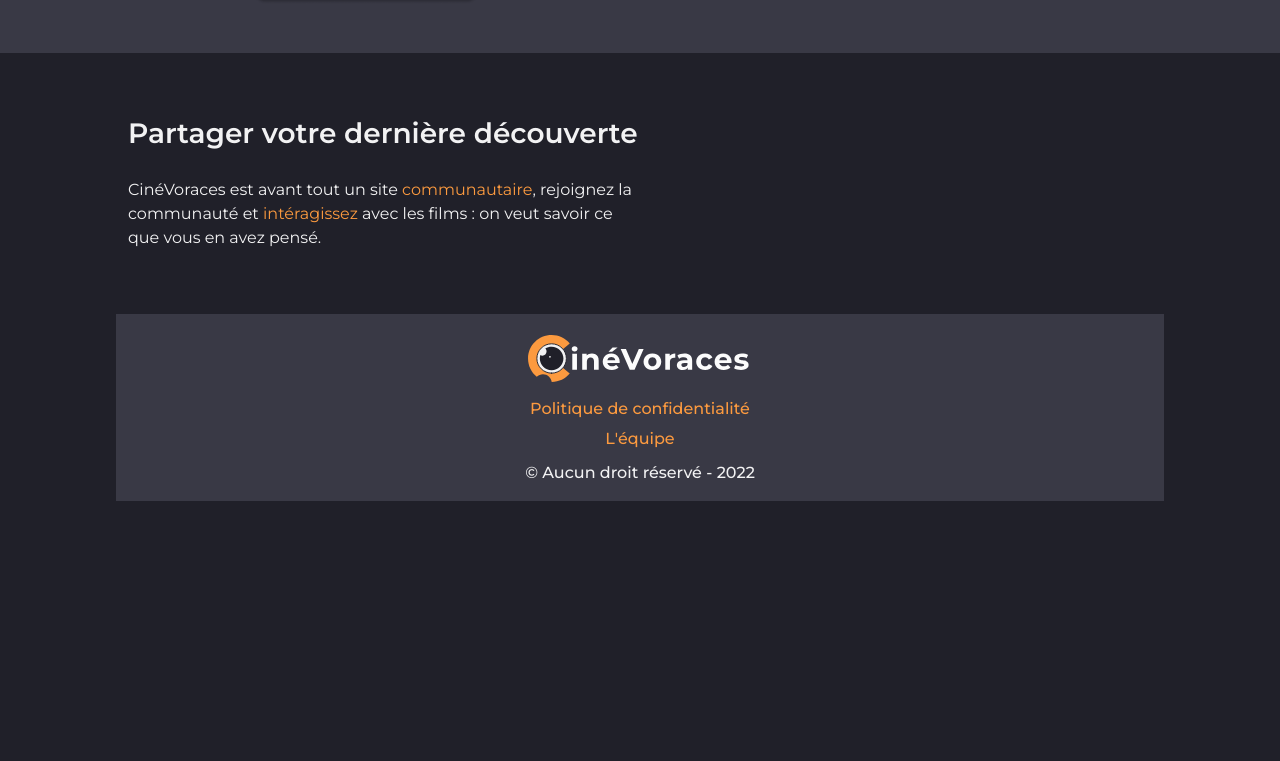
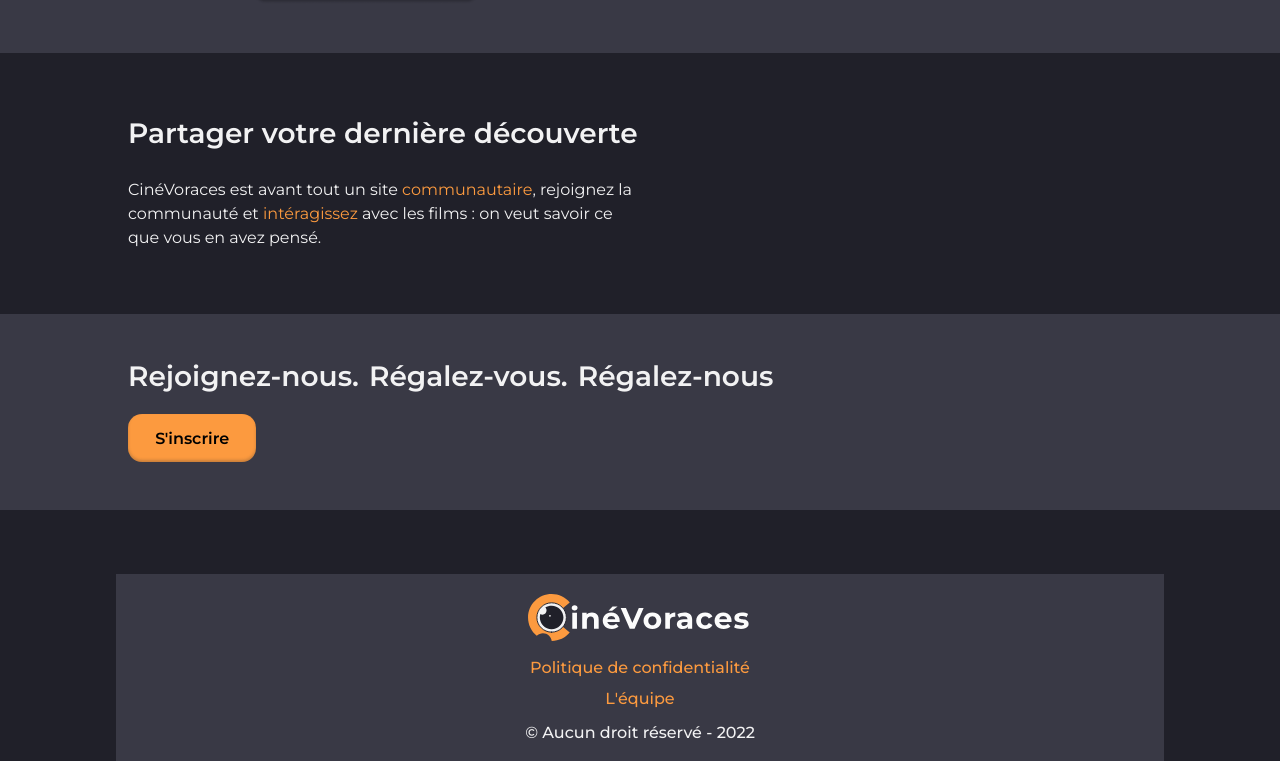
Before and after one commit to Julien-Goletto/cinevoraces-front, a React (Create React App) app: page / in a window 1280 px wide. Shown: the part 1749-2510 px from the top of the page. Before the commit the page ends 2250 px from the top, so only its background shows below. Built offline with nearby package versions, Linux system fonts and the light colour scheme.

Commit message:
<feature> add join-us

```diff
--- a/src/pages/Home/Home.tsx
+++ b/src/pages/Home/Home.tsx
@@ -5,6 +5,7 @@ import Metrics from 'components/Metrics/Metrics';
 import About from './About/About';
 import SendMovie from './About/SendMovie/SendMovie';
 import Share from './About/Share/Share';
+import JoinUs from './JoinUs/JoinUs';
 
 function Home() {
   return (
@@ -18,6 +19,7 @@ function Home() {
         <SendMovie />
         <Share />
       </About>
+      <JoinUs />
 
     </>
   );
--- /dev/null
+++ b/src/pages/Home/JoinUs/JoinUs.module.scss
@@ -0,0 +1,45 @@
+@use '~styles/var';
+@use '~styles/mixins' as mix;
+
+
+.join {
+  margin: 4em auto;
+  background-color: var.$secondary-background;
+}
+
+.wrapper {
+  composes: container from global;
+  padding-top: 2em;
+  padding-bottom:  2em;
+}
+
+.text {
+  display: flex;
+  gap: 10px;
+  margin-bottom: 1.5em;
+  & span {
+    @include mix.h4;
+  }
+}
+
+@media (max-width: 550px) {
+  .text {
+    flex-direction: column;
+  }
+}
+
+
+@include mix.breakpoint('tablet') {
+  .wrapper {
+    padding-top: 3em;
+    padding-bottom:  3em;
+  }
+  .text {
+    display: flex;
+    flex-direction: row;
+    gap: 10px;
+    & span {
+      @include mix.h3;
+    }
+  }
+}
--- /dev/null
+++ b/src/pages/Home/JoinUs/JoinUs.tsx
@@ -0,0 +1,20 @@
+import Button from 'components/Buttons/Button';
+import styles from './JoinUs.module.scss';
+
+function JoinUs() {
+  return (
+    <section className={styles.join}>
+      <div className={styles.wrapper}>
+        <div className={styles.text}>
+          <span>Rejoignez-nous.</span>
+          <span>Régalez-vous.</span>
+          <span>Régalez-nous</span>
+        </div>
+        <Button state='full'>S'inscrire</Button>
+      </div>
+
+    </section>
+  );
+}
+
+export default JoinUs;
```
